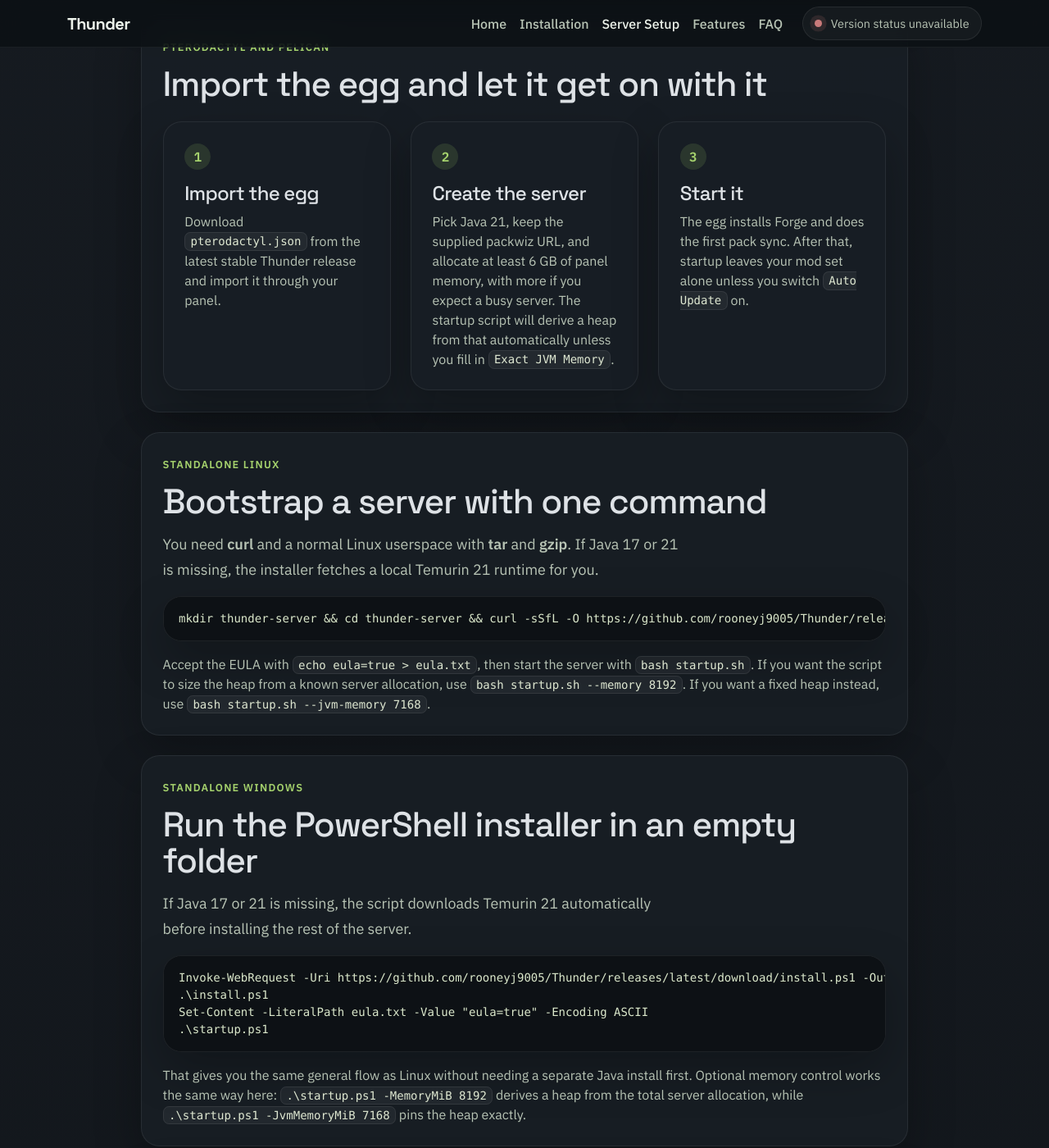
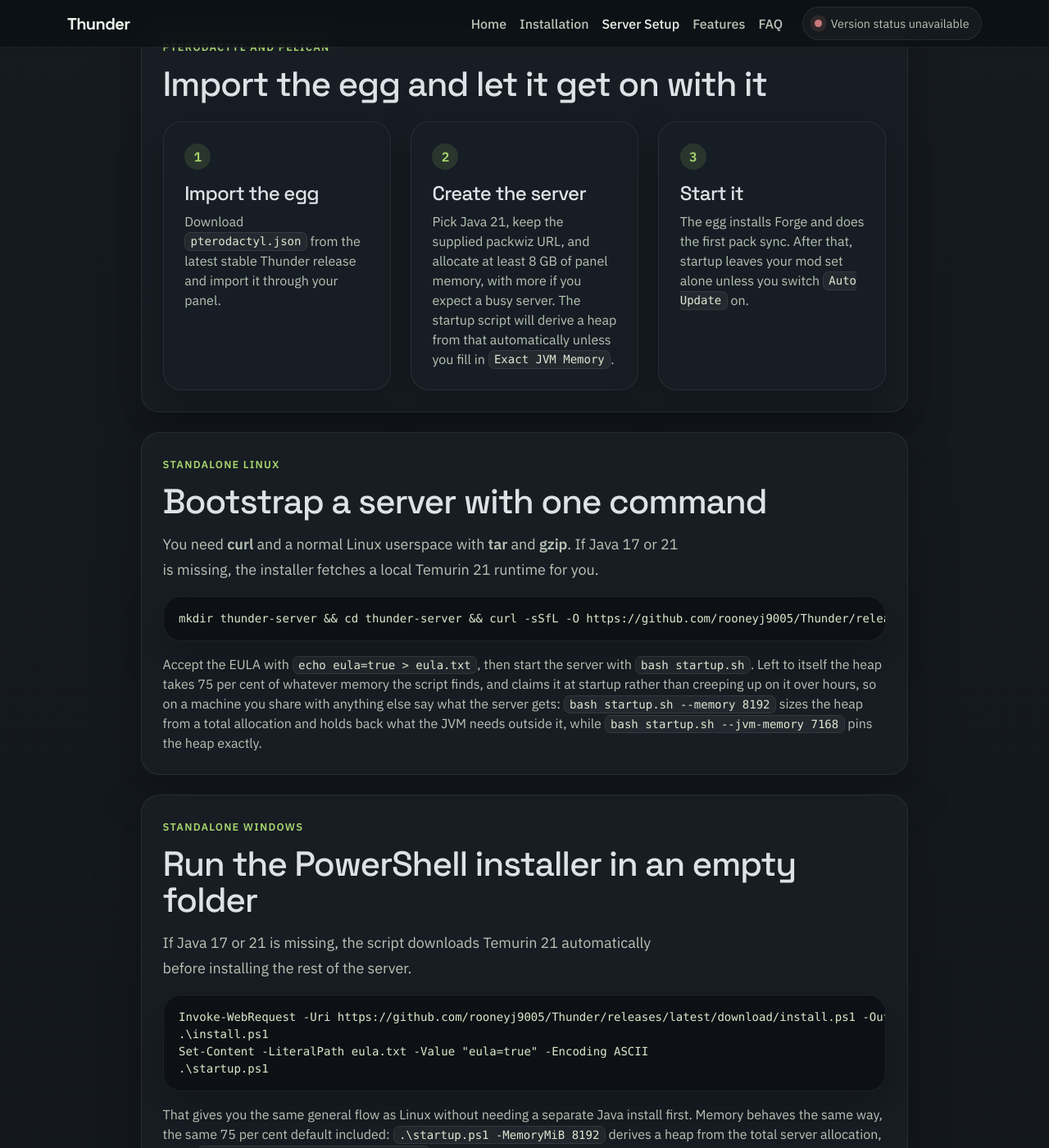
Before and after one commit to rooneyj9005/Thunder-docs, a Jekyll site: the page built from server.md, in a window 1280 px wide and 1400 px high, scrolled down 940 px. Shown: the whole window at 82% size. Built offline with Jekyll 4.4.1, drawn with Linux system fonts in a browser that asks for light colours; comment, search, counter and statistics services are not loaded; some of the changed text lies outside the part shown.

Commit message:
Raise the server memory floor to 8 GB, and say what a bare start does
The heap reserve in 0.12.5 takes 1024 MiB or 15 per cent, whichever is larger, so
6 GB no longer leaves a sensible heap once the JVM's own memory is accounted for.
The page lead and the panel step both read 8 GB now. The 6 GB in the FAQ is the
client figure and stays as it is.

bash startup.sh with no memory flag is the first command this page gives, and
what it actually does was never written down: the heap takes 75 per cent of
whatever memory the script finds and claims it at startup rather than growing
into it over hours. Both standalone sections say so, and point at --memory and
--jvm-memory for a machine shared with anything else.

Signed-off-by: John Rooney <john@rooney.scot>

```diff
--- a/server.md
+++ b/server.md
@@ -9,7 +9,7 @@ description: Set up a Thunder server on Linux, Windows, or a Pterodactyl-compati
     <div class="card-body">
       <span class="section-eyebrow">Hosting</span>
       <h1 class="page-title mb-3">Server Setup</h1>
-      <p class="page-lead mb-0">Want to host Thunder for your group? Here is how to get a server running without making a meal of it. Give the server at least 6 GB of memory, whichever route you take.</p>
+      <p class="page-lead mb-0">Want to host Thunder for your group? Here is how to get a server running without making a meal of it. Give the server at least 8 GB of memory, whichever route you take.</p>
     </div>
   </section>
 
@@ -69,7 +69,7 @@ description: Set up a Thunder server on Linux, Windows, or a Pterodactyl-compati
             <div class="card-body">
               <span class="step-badge mb-3">2</span>
               <h3 class="card-title h4">Create the server</h3>
-              <p class="card-text mb-0">Pick Java 21, keep the supplied packwiz URL, and allocate at least 6 GB of panel memory, with more if you expect a busy server. The startup script will derive a heap from that automatically unless you fill in <code>Exact JVM Memory</code>.</p>
+              <p class="card-text mb-0">Pick Java 21, keep the supplied packwiz URL, and allocate at least 8 GB of panel memory, with more if you expect a busy server. The startup script will derive a heap from that automatically unless you fill in <code>Exact JVM Memory</code>.</p>
             </div>
           </div>
         </div>
@@ -92,7 +92,7 @@ description: Set up a Thunder server on Linux, Windows, or a Pterodactyl-compati
       <h2 class="section-title mb-3">Bootstrap a server with one command</h2>
       <p class="page-lead mb-3">You need <strong>curl</strong> and a normal Linux userspace with <strong>tar</strong> and <strong>gzip</strong>. If Java 17 or 21 is missing, the installer fetches a local Temurin 21 runtime for you.</p>
       <pre class="thunder-code mb-3"><code>mkdir thunder-server &amp;&amp; cd thunder-server &amp;&amp; curl -sSfL -O https://github.com/rooneyj9005/Thunder/releases/latest/download/install.sh -O https://github.com/rooneyj9005/Thunder/releases/latest/download/functions.sh &amp;&amp; bash install.sh</code></pre>
-      <p class="muted-copy mb-0">Accept the EULA with <code>echo eula=true &gt; eula.txt</code>, then start the server with <code>bash startup.sh</code>. If you want the script to size the heap from a known server allocation, use <code>bash startup.sh --memory 8192</code>. If you want a fixed heap instead, use <code>bash startup.sh --jvm-memory 7168</code>.</p>
+      <p class="muted-copy mb-0">Accept the EULA with <code>echo eula=true &gt; eula.txt</code>, then start the server with <code>bash startup.sh</code>. Left to itself the heap takes 75 per cent of whatever memory the script finds, and claims it at startup rather than creeping up on it over hours, so on a machine you share with anything else say what the server gets: <code>bash startup.sh --memory 8192</code> sizes the heap from a total allocation and holds back what the JVM needs outside it, while <code>bash startup.sh --jvm-memory 7168</code> pins the heap exactly.</p>
     </div>
   </section>
 
@@ -105,7 +105,7 @@ description: Set up a Thunder server on Linux, Windows, or a Pterodactyl-compati
 .\install.ps1
 Set-Content -LiteralPath eula.txt -Value "eula=true" -Encoding ASCII
 .\startup.ps1</code></pre>
-      <p class="muted-copy mb-0">That gives you the same general flow as Linux without needing a separate Java install first. Optional memory control works the same way here: <code>.\startup.ps1 -MemoryMiB 8192</code> derives a heap from the total server allocation, while <code>.\startup.ps1 -JvmMemoryMiB 7168</code> pins the heap exactly.</p>
+      <p class="muted-copy mb-0">That gives you the same general flow as Linux without needing a separate Java install first. Memory behaves the same way, the same 75 per cent default included: <code>.\startup.ps1 -MemoryMiB 8192</code> derives a heap from the total server allocation, while <code>.\startup.ps1 -JvmMemoryMiB 7168</code> pins the heap exactly.</p>
     </div>
   </section>
 
```
